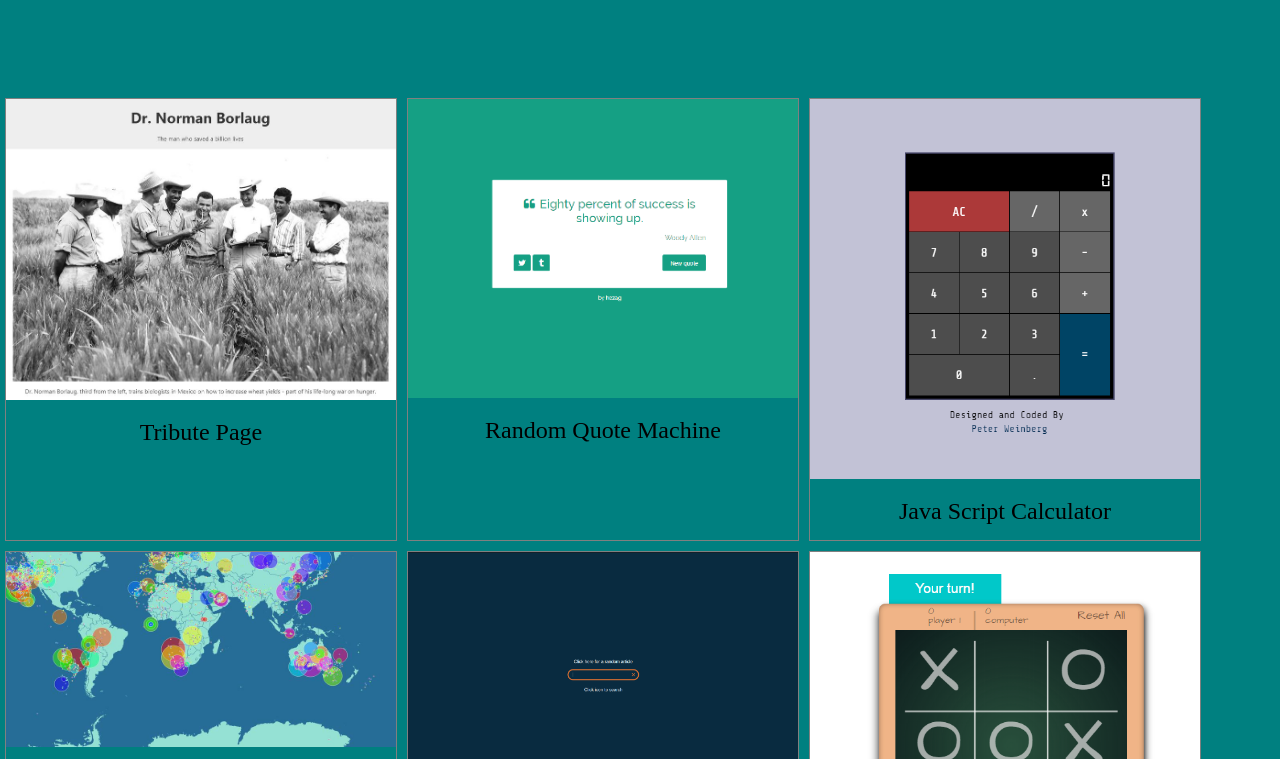
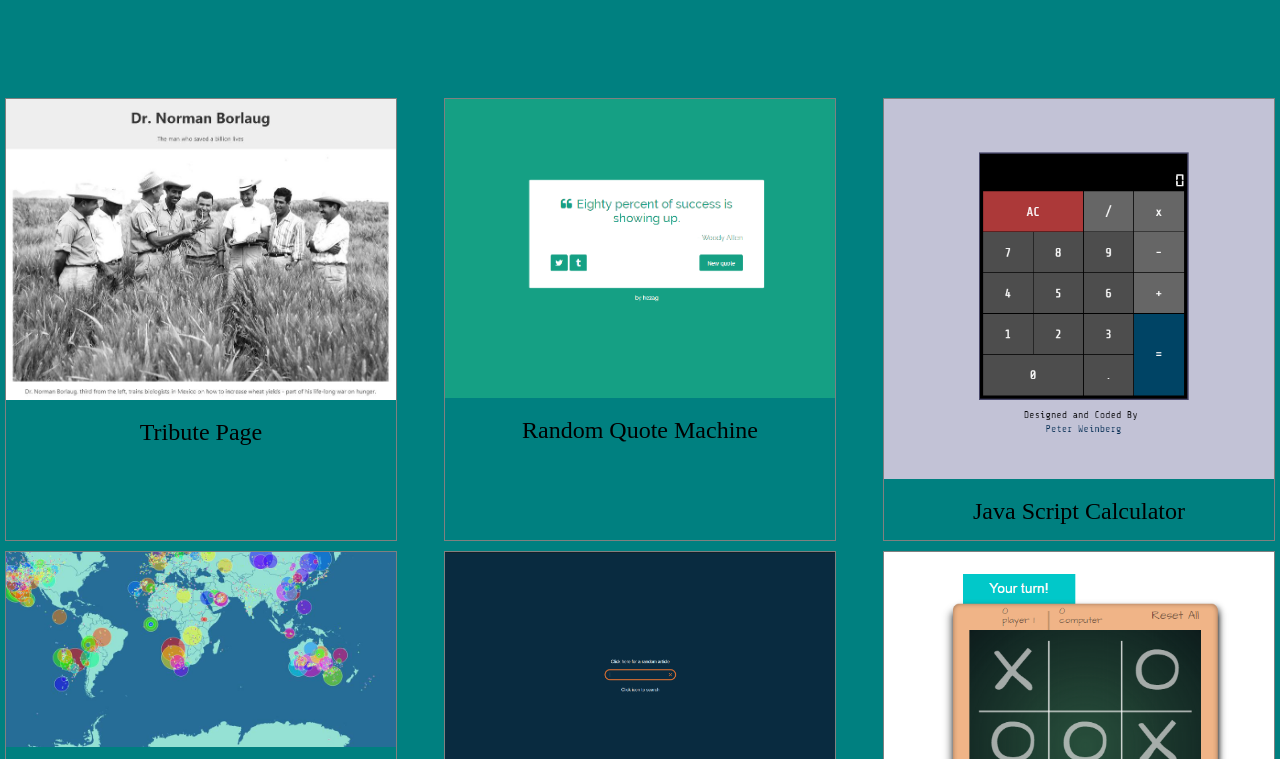
Before and after one commit to wwwpooja14/wwwpooja14.github.io, a plain HTML site: page index.html in a window 1280 px wide. Shown: the part 601-1360 px from the top of the page. Drawn offline with Linux system fonts and the light colour scheme.

Commit message:
new file

```diff
--- a/style.css
+++ b/style.css
@@ -96,6 +96,8 @@ h2{
 
     display: flex;
     flex-wrap: wrap;
+    justify-content: center;
+    justify-content: space-between;
 }
 .image{
     margin: 5px;
```
